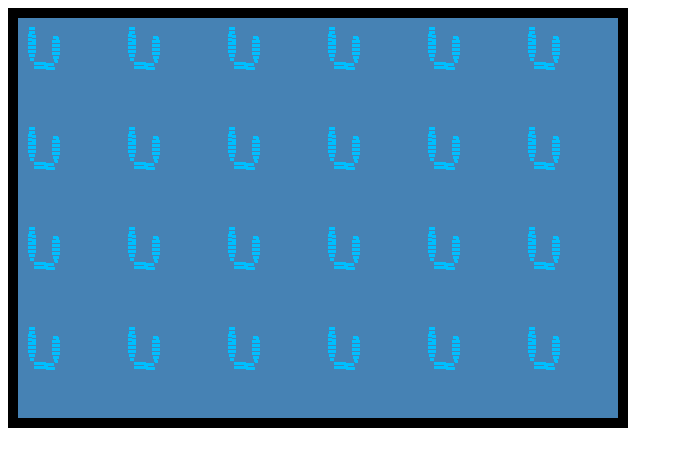
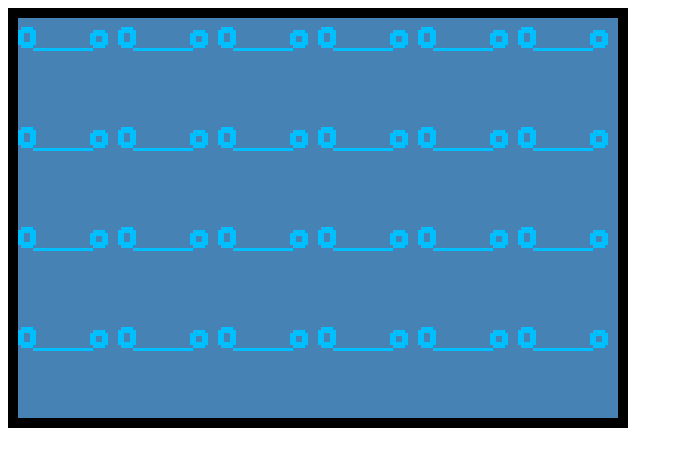
Before and after one commit to kirupa-racquet-club/kirupa-tennis-html-dom-patterns, a plain HTML site: page index.html in a window 1280 px wide. Shown: the whole page, without its empty margins (0-683 px from the left). Drawn offline with Linux system fonts and the light colour scheme.

Commit message:
Cleanup Krilnon's mess
Fixes #2

Doesn't it look much nicer in the for loop? :)

Add text all the way to the left of the canvas instead of `textSize`
pixels in.

```diff
--- a/index.html
+++ b/index.html
@@ -32,7 +32,7 @@
 <script>
 function createPatch(str){
 	var textSize = 10;
-	var w = textSize * str.length;
+	var w = textSize * str.length; // Text is taller than it is wide, so this won't actually give a valid result, it will just make the canvas wider than it needs to be. In order to not waste "canvas pixels" (because they are a rare commodity) we need to find a way to accurately measure the resulting with from whatever the HTML5 equivalent of a TextField is. If you can read this, you either have line wrapping on; if not "Haha! Made you scroll!" http://cdn-static.zdnet.com/i/story/60/05/003301/nelson-muntz.gif
 	var h = textSize + 3; // some sort of buffer for stuff under the baseline
 	var patch = document.createElement("div");
 	patch.className = "patch";
@@ -43,16 +43,18 @@ function createPatch(str){
 
     var ctx = canvas.getContext("2d");
     ctx.fillStyle = "black";
-    ctx.font = textSize + "px Consolas";
-    ctx.fillText(str, textSize, textSize, w);
+    ctx.font = textSize + "px monospace"; // "px Consolas"
+    ctx.fillText(str, 0, textSize, w);
 
 	var pixels = ctx.getImageData(0, 0, w, h).data;
+	var pixelSize = 3;
 
 	for(var i = 0; i < pixels.length; i += 4 /* bytes */){
-		var pixel = pixels[i + 3];
-		if(!pixel) continue;
-		var x = (((i / 4) | 0) % w);
-		var y = (((i / h + 3) | 0) / 4) | 0;
+		var pixelAlpha = pixels[i + 3];
+		if(!pixelAlpha) continue;
+		var pixelID = Math.floor(i / 4);
+		var x = Math.floor(pixelID % w) * pixelSize;
+		var y = Math.floor(pixelID / w) * pixelSize;
 		patch.appendChild(createElemAt(x, y, "pixel"));
 	}
 
```
